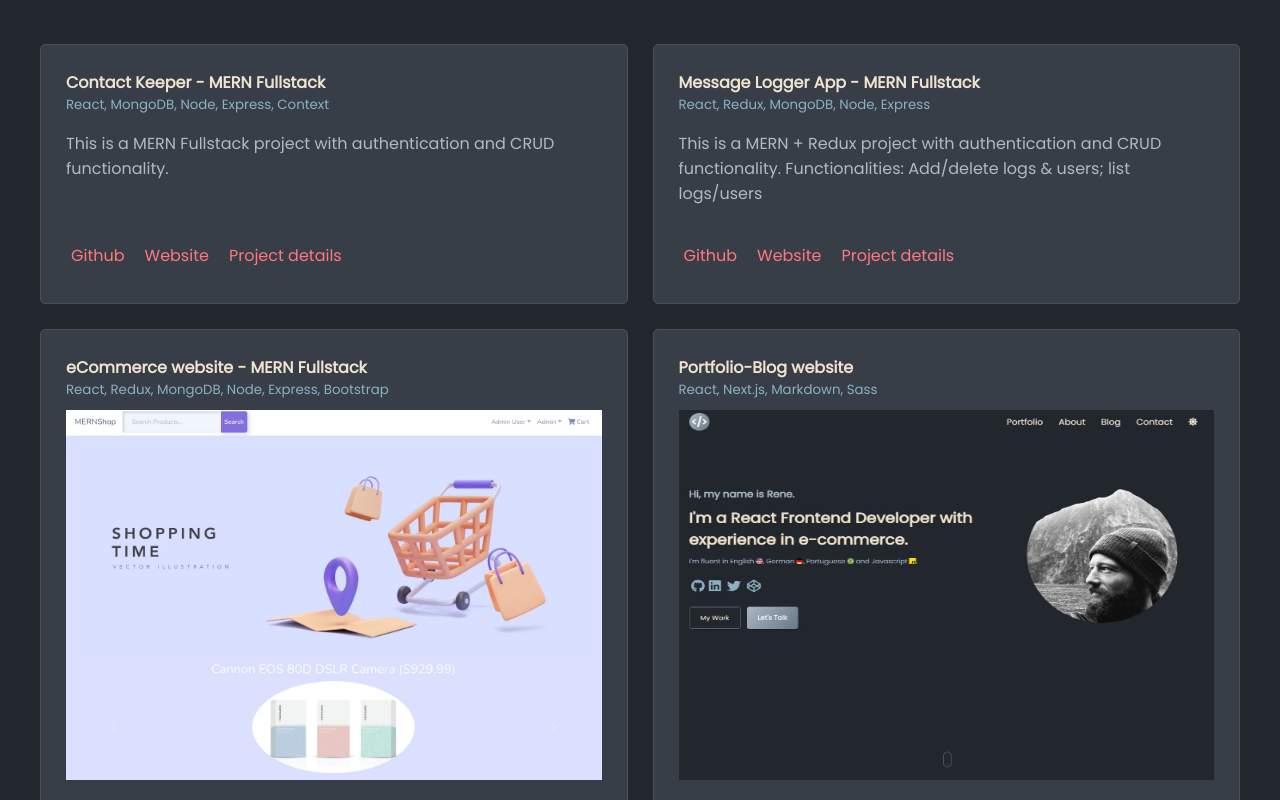
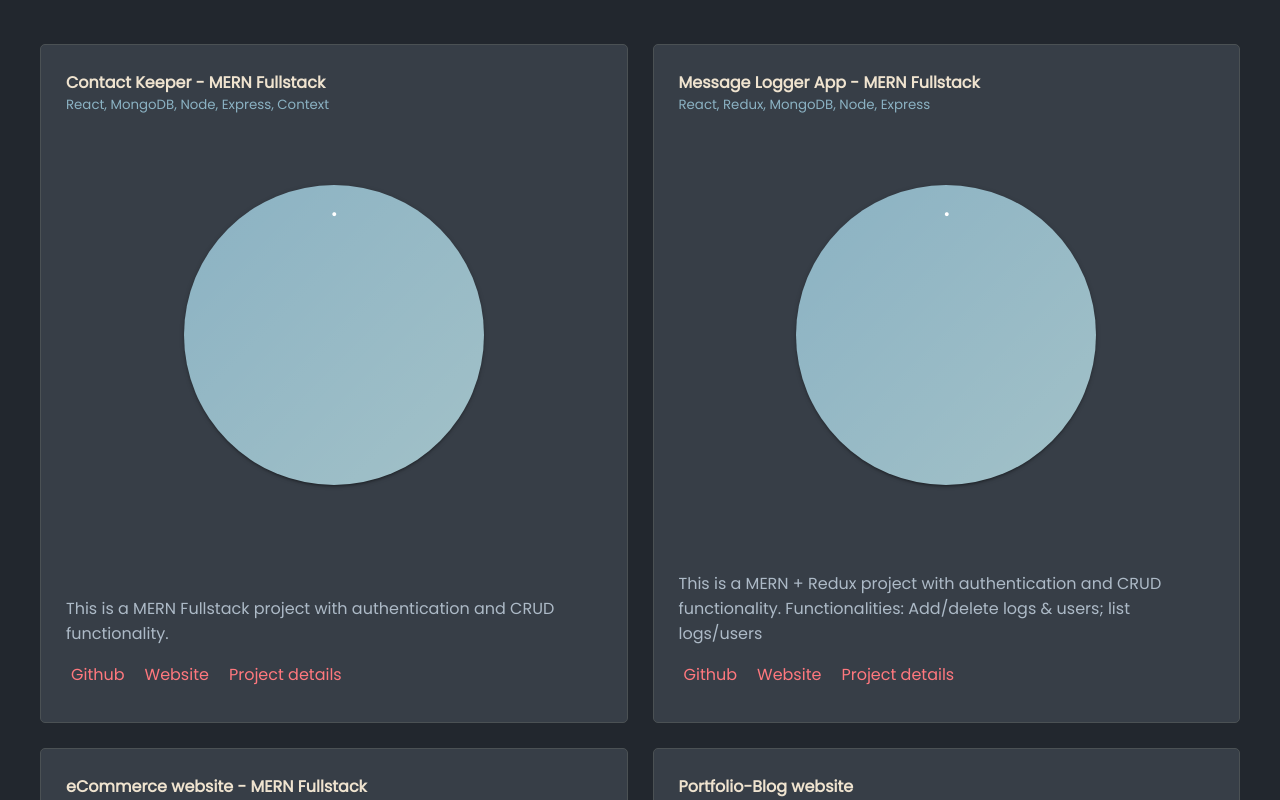
Before and after one commit to renebitter/portfolio, a Next.js app: page /portfolio/projects in a window 1280 px wide. Shown: the part 360-1160 px from the top of the page. Built offline with nearby package versions, Linux system fonts and the light colour scheme; some icons are missing.

Commit message:
Add placeholder

```diff
--- a/components/projects/projectItem.js
+++ b/components/projects/projectItem.js
@@ -18,19 +18,31 @@ const ProjectItem = (props) => {
         <small className='mb-10 d-block'>
           {Array.isArray(project.tech) ? project.tech.join(', ') : project.tech}
         </small>
-        {project.image && (
+
+        {project.image ? (
           <div>
             <Image
               src={`../../portfolio/images/projects/${project.image}`}
-              width={665}
-              height={460}
+              width={620}
+              height={470}
               alt=''
             />
           </div>
+        ) : (
+          <div className={classes.placeholderContainer}>
+            <div className={classes.placeholder}>.</div>
+            {/* <Image
+              src={`../../portfolio/images/projects/typescript.webp`}
+              width={620}
+              height={470}
+              alt=''
+            /> */}
+          </div>
         )}
-        <p>{project.description}</p>
       </div>
 
+      <div className={classes.info}>
+        <p>{project.description}</p>
         <div className={classes.projectLinks}>
           {project.githubLink && (
             <a href={project.githubLink} target='_blank' rel='noreferrer'>
@@ -51,6 +63,7 @@ const ProjectItem = (props) => {
             </a>
           </Link>
         </div>
+      </div>
     </motion.div>
   );
 };
--- a/components/projects/projectItem.module.scss
+++ b/components/projects/projectItem.module.scss
@@ -9,6 +9,34 @@
   flex-direction: column;
   min-height: 260px;
 
+  .placeholderContainer {
+    margin: 20px 0;
+    width: 100%;
+    max-height: 200px;
+    display: flex;
+    justify-content: center;
+    align-items: center;
+    .placeholder {
+      text-align: center;
+      margin: 100% 0;
+      color: #ffffff;
+      font-weight: bold;
+      background-color: #8bb2c3;
+      border-radius: 50%;
+      padding: 5px;
+      font-size: 1.5rem;
+      background-image: linear-gradient(
+        -45deg,
+        rgba(255, 255, 220, 0.2) 0%,
+        transparent 100%
+      );
+      width: 200px;
+      height: 200px;
+      box-shadow: 0 2px 2px 0 rgb(0 0 0 / 14%), 0 3px 1px -2px rgb(0 0 0 / 12%),
+        0 1px 5px 0 rgb(0 0 0 / 20%);
+    }
+  }
+
   h4 {
     margin: 0;
     color: var(--text-secondary);
@@ -16,6 +44,10 @@
 
   small {
     color: var(--text-tertiary);
+  }
+
+  .info {
+    margin-top: auto;
   }
 
   .projectLinks {
@@ -40,9 +72,19 @@
 
   @media only screen and (min-width: 768px) {
     margin-bottom: unset;
+    .placeholderContainer {
+      max-height: 300px;
+      .placeholder {
+        width: 300px;
+        height: 300px;
+      }
+    }
   }
 
   @media only screen and (min-width: 1020px) {
+    .placeholderContainer {
+      max-height: 400px;
+    }
     .projectLinks {
       display: flex;
       flex-direction: row;
```
Lines whose indentation alone changed are shown as unchanged.
